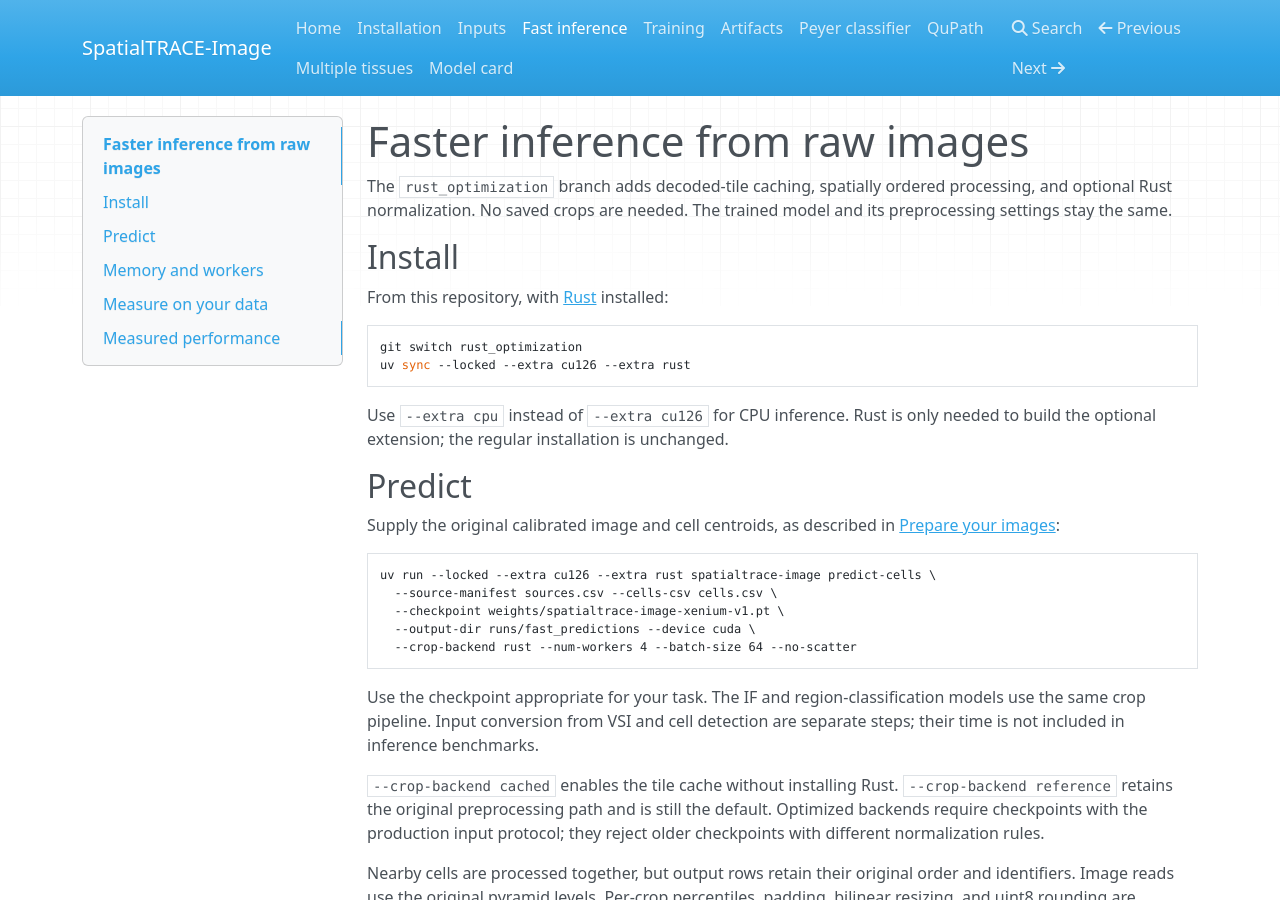
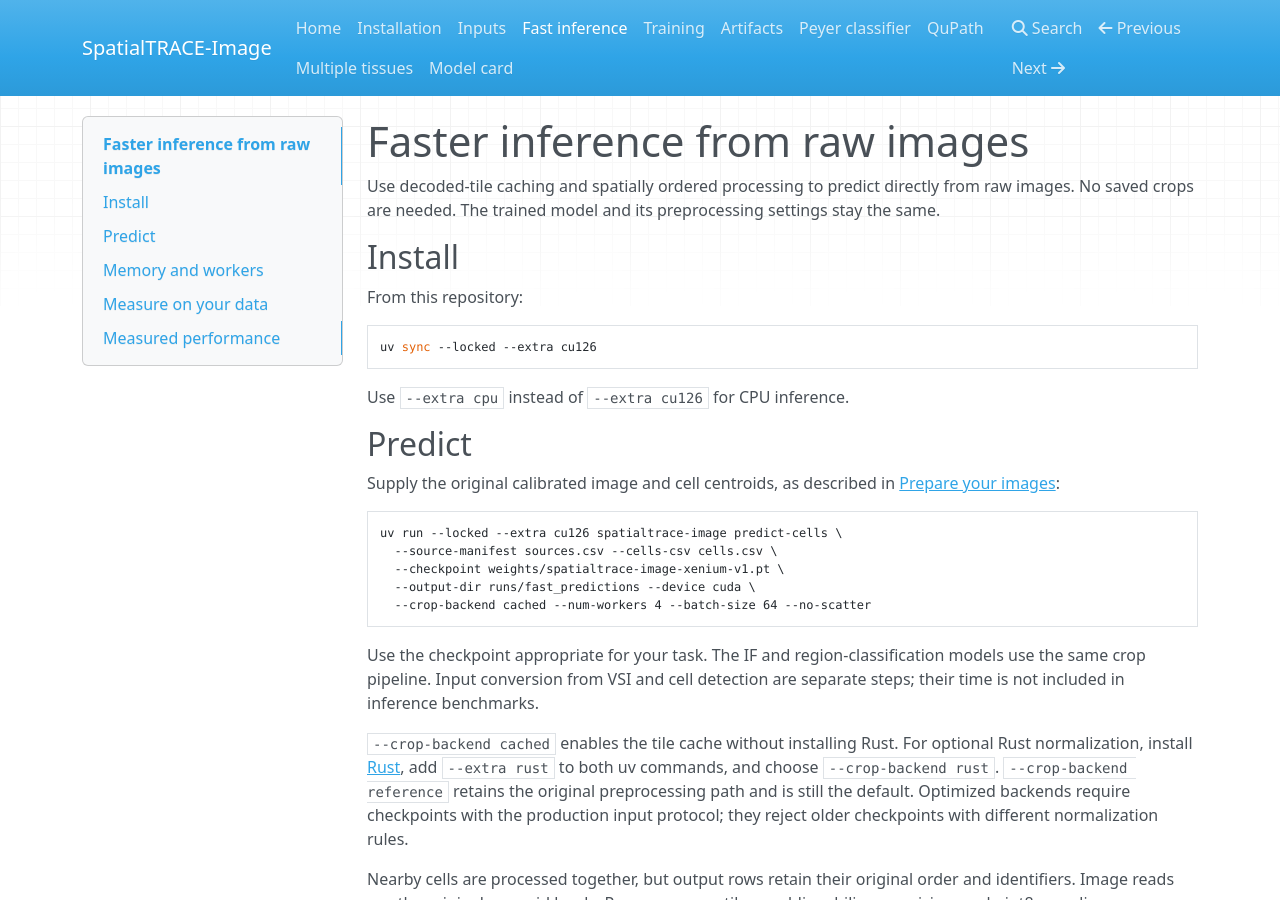
Before and after one commit to amonell/SpatialTRACE-Image, an MkDocs documentation site: the page built from docs/fast_inference.md, in a window 1280 px wide and 900 px high. Built offline with MkDocs 1.6.1, drawn with Linux system fonts in a browser that asks for light colours; nearby versions of some CDN libraries.

Commit message:
Prepare rc3 optimization release and preserve paper reproduction version

````diff
--- a/docs/fast_inference.md
+++ b/docs/fast_inference.md
@@ -1,20 +1,18 @@
 # Faster inference from raw images
 
-The `rust_optimization` branch adds decoded-tile caching, spatially ordered
-processing, and optional Rust normalization. No saved crops are needed.
+Use decoded-tile caching and spatially ordered processing to predict directly
+from raw images. No saved crops are needed.
 The trained model and its preprocessing settings stay the same.
 
 ## Install
 
-From this repository, with [Rust](https://rustup.rs/) installed:
+From this repository:
 
 ```bash
-git switch rust_optimization
-uv sync --locked --extra cu126 --extra rust
+uv sync --locked --extra cu126
 ```
 
-Use `--extra cpu` instead of `--extra cu126` for CPU inference. Rust is only
-needed to build the optional extension; the regular installation is unchanged.
+Use `--extra cpu` instead of `--extra cu126` for CPU inference.
 
 ## Predict
 
@@ -22,11 +20,11 @@ Supply the original calibrated image and cell centroids, as described in
 [Prepare your images](apply_to_own_data.md):
 
 ```bash
-uv run --locked --extra cu126 --extra rust spatialtrace-image predict-cells \
+uv run --locked --extra cu126 spatialtrace-image predict-cells \
   --source-manifest sources.csv --cells-csv cells.csv \
   --checkpoint weights/spatialtrace-image-xenium-v1.pt \
   --output-dir runs/fast_predictions --device cuda \
-  --crop-backend rust --num-workers 4 --batch-size 64 --no-scatter
+  --crop-backend cached --num-workers 4 --batch-size 64 --no-scatter
 ```
 
 Use the checkpoint appropriate for your task. The IF and region-classification
@@ -34,6 +32,8 @@ models use the same crop pipeline. Input conversion from VSI and cell detection
 are separate steps; their time is not included in inference benchmarks.
 
 `--crop-backend cached` enables the tile cache without installing Rust.
+For optional Rust normalization, install [Rust](https://rustup.rs/), add
+`--extra rust` to both uv commands, and choose `--crop-backend rust`.
 `--crop-backend reference` retains the original preprocessing path and is still
 the default. Optimized backends require checkpoints with the production input
 protocol; they reject older checkpoints with different normalization rules.
--- a/pyproject.toml
+++ b/pyproject.toml
@@ -1,6 +1,6 @@
 [project]
 name = "spatialtrace-image"
-version = "1.0.0rc2"
+version = "1.0.0rc3"
 description = "Learn anatomical coordinates and tissue regions from microscopy images."
 readme = "README.md"
 requires-python = ">=3.11,<3.14"
````
Also changed, not shown: CHANGELOG.md (added, +18 -0 lines), README.md (+5 -1 lines), VALIDATION.md (+14 -2 lines), docs/artifacts.md (+2 -0 lines), docs/index.md (+2 -0 lines), reproduction/README.md (+25 -2 lines), 5 other files.
